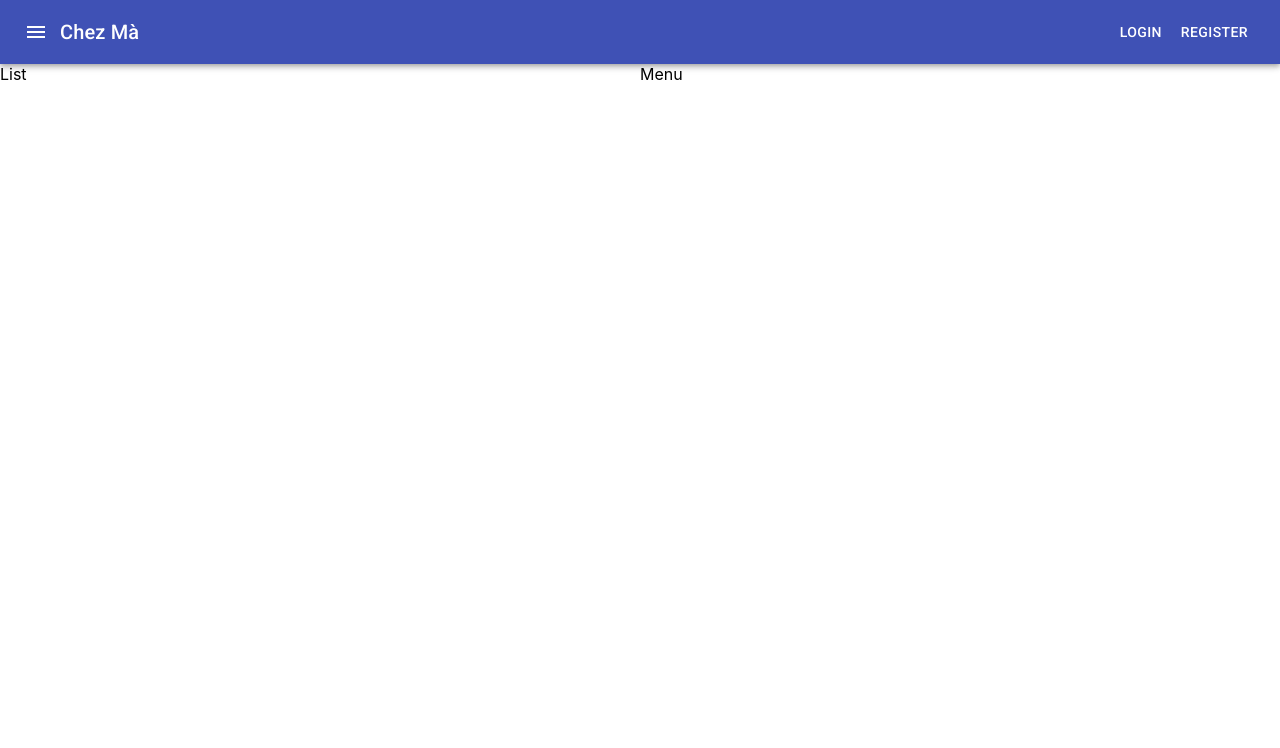
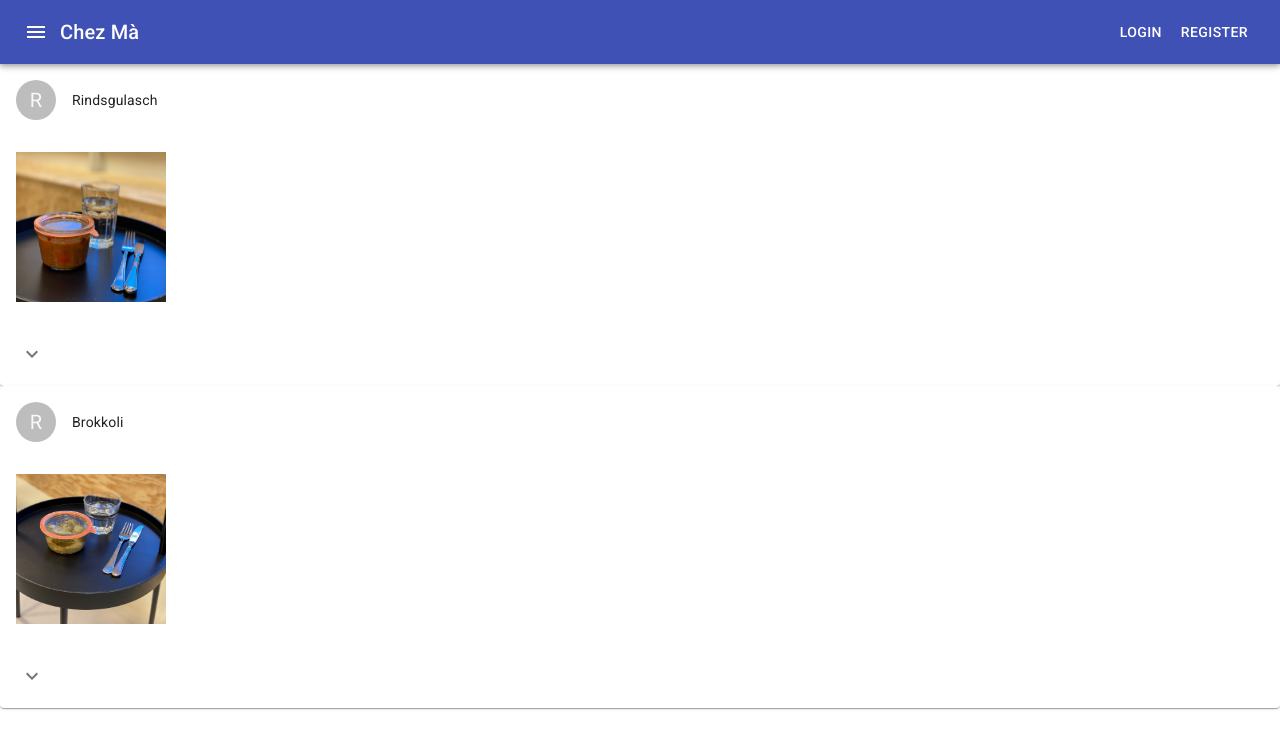
Before and after one commit to Chez-Ma/chezma, a React (Create React App) app: page /recipeSummary in a window 1280 px wide. Shown: the top 748 px of the page. Built offline with nearby package versions, Linux system fonts and the light colour scheme.

Commit message:
Added recipe summary component

```diff
--- a/src/App.js
+++ b/src/App.js
@@ -6,6 +6,7 @@ import Profile from "./components/Profile";
 import Header from "./components/Header";
 import Grid from "@material-ui/core/Grid";
 import Home from "./components/Home";
+import RecipeSummary from "./components/RecipeSummary";
 
 function App() {
   return (
@@ -16,9 +17,12 @@ function App() {
             <Route path="/login">
               <Login/>
             </Route>
-            <Route path="/register">
-              <Register/>
-            </Route>
+              <Route path="/register">
+                  <Register/>
+              </Route>
+              <Route path="/recipeSummary">
+                  <RecipeSummary/>
+              </Route>
             <Route path="/profile">
               <Profile/>
             </Route>
--- /dev/null
+++ b/src/components/RecipeSummary.js
@@ -0,0 +1,75 @@
+import React, {Component} from 'react';
+import Card from '@material-ui/core/Card';
+import CardHeader from '@material-ui/core/CardHeader';
+import CardContent from '@material-ui/core/CardContent';
+import CardActions from '@material-ui/core/CardActions';
+import Collapse from '@material-ui/core/Collapse';
+import Avatar from '@material-ui/core/Avatar';
+import IconButton from '@material-ui/core/IconButton';
+import Typography from '@material-ui/core/Typography';
+import ExpandMoreIcon from '@material-ui/icons/ExpandMore';
+import './RecipeSummary.css'
+
+const exampleRecipe = [
+    {
+        name: "Rindsgulasch",
+        value: "rindsgulasch",
+        img: "/images/Gulasch%201.jpg",
+        imgAlt: "a gulasch"
+    },
+    {
+        name: "Brokkoli",
+        value: "brokkoli",
+        img: "/images/Brokkoli.jpg",
+        imgAlt: "a brokkoli"
+    }];
+
+class RecipeSummary extends Component {
+
+    constructor(props) {
+        super(props);
+
+        let reducer = (previousValue, currentValue) => {previousValue[currentValue.value] = false; return previousValue};
+        this.state =  exampleRecipe.reduce(reducer, {});
+    }
+
+    handleExpandedChanged = name => _ => {
+        this.setState({[name]: !this.state[name]});
+    };
+    render() {
+        return (
+                exampleRecipe.map((recipe, i) => (
+                <Card key={i}>
+                    <CardHeader
+                        avatar={
+                            <Avatar aria-label="recipe">
+                                R
+                            </Avatar>
+                        }
+                        title={recipe.name}
+                    />
+                    <CardContent>
+                        <img width={150} height={150} src={recipe.img} alt={recipe.imgAlt}/>
+                    </CardContent>
+                    <CardActions disableSpacing>
+                        <IconButton
+                            onClick={this.handleExpandedChanged(recipe.name)}
+                            aria-expanded={this.state[recipe.name]}
+                            aria-label="show more"
+                        >
+                            <ExpandMoreIcon/>
+                        </IconButton>
+                    </CardActions>
+                    <Collapse in={this.state[recipe.name]} timeout="auto" unmountOnExit>
+                        <CardContent>
+                            <Typography paragraph>Method:
+                            </Typography>
+                        </CardContent>
+                    </Collapse>
+                </Card>
+            ))
+        );
+    }
+}
+
+export default RecipeSummary;
```
Also changed, not shown: src/components/RecipeSummary.css (added).
